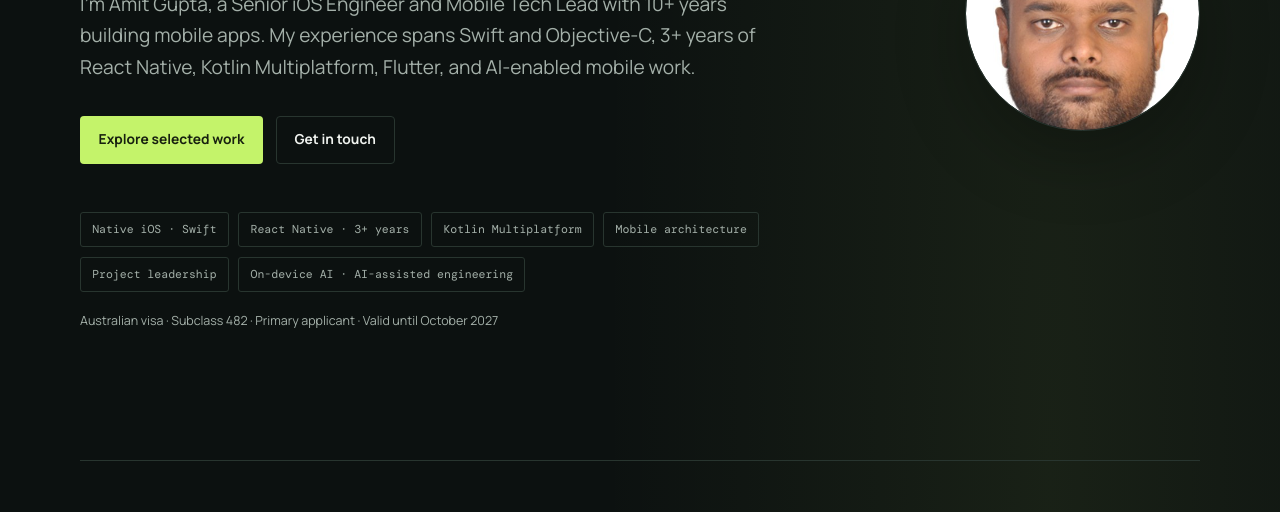
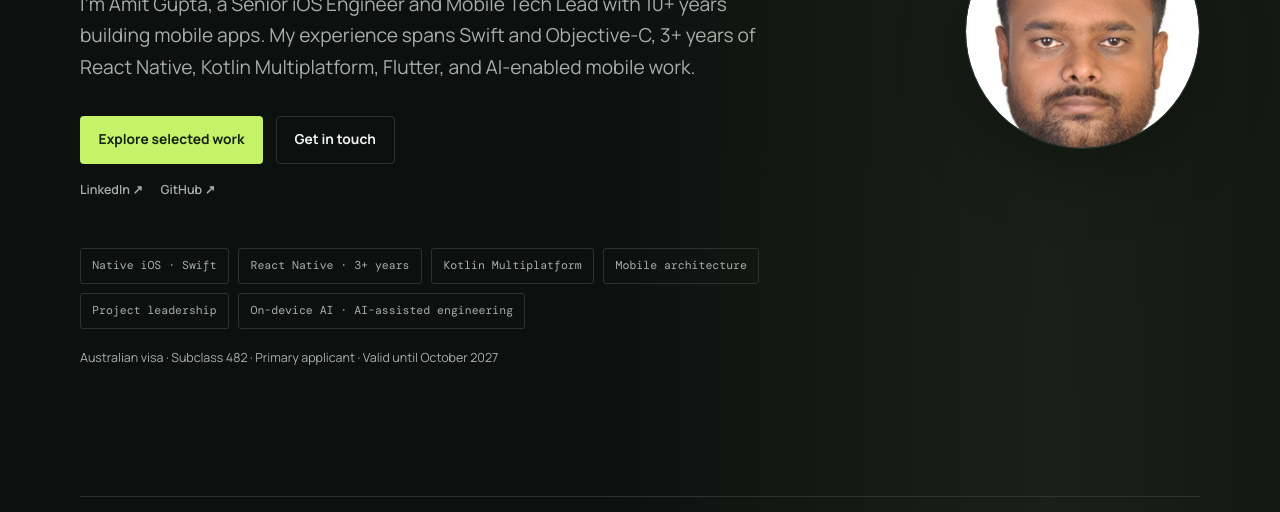
Before and after one commit to amitiosdev670/Portfolio, a plain HTML site: page index.html in a window 1280 px wide. Shown: the part 588-1100 px from the top of the page. Drawn offline with nearby package versions, Linux system fonts and the light colour scheme.

Commit message:
Move social profile links into hero
Co-authored-by: Copilot <223556219+Copilot@users.noreply.github.com>

```diff
--- a/index.html
+++ b/index.html
@@ -41,6 +41,10 @@
             <div class="hero-actions">
               <a class="button button-primary" href="#work">Explore selected work</a>
               <a class="button button-secondary" href="mailto:gupta.amit6700@gmail.com">Get in touch</a>
+            </div>
+            <div class="hero-social-links" aria-label="Professional profiles">
+              <a href="https://www.linkedin.com/in/amit-gupta-89a28249/" target="_blank" rel="noreferrer">LinkedIn <span aria-hidden="true">↗</span></a>
+              <a href="https://github.com/amitiosdev670" target="_blank" rel="noreferrer">GitHub <span aria-hidden="true">↗</span></a>
             </div>
             <div class="hero-tags" aria-label="Specialties">
               <span>Native iOS · Swift</span>
--- a/styles.css
+++ b/styles.css
@@ -205,6 +205,24 @@ nav a:hover,
 
 .button-secondary:hover {
   background: var(--panel-light);
+}
+
+.hero-social-links {
+  display: flex;
+  flex-wrap: wrap;
+  gap: 1.1rem;
+  margin-top: 1rem;
+}
+
+.hero-social-links a {
+  color: var(--muted);
+  font-size: 0.78rem;
+  font-weight: 600;
+  text-decoration: none;
+}
+
+.hero-social-links a:hover {
+  color: var(--accent);
 }
 
 .hero-tags {
```
